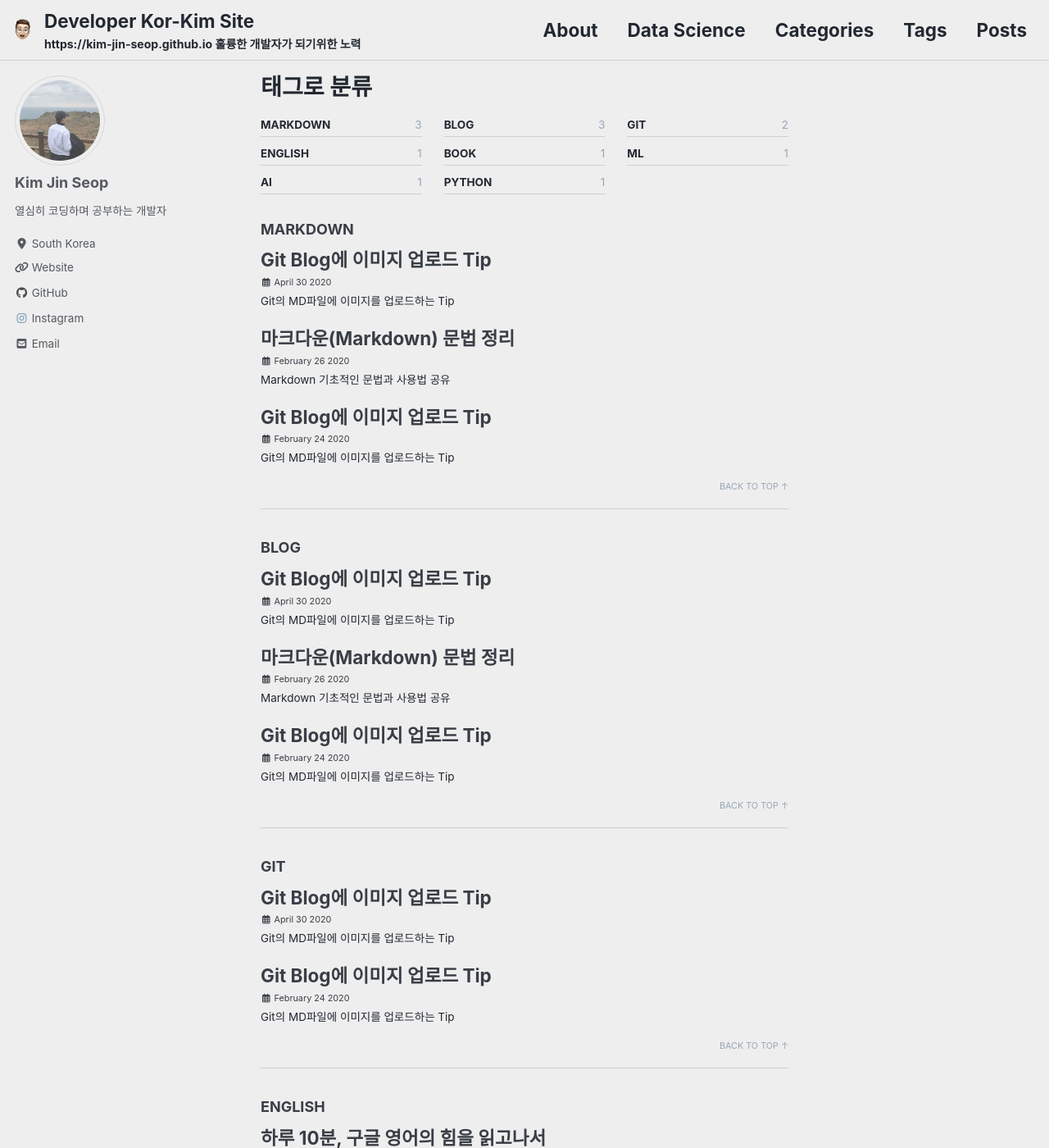
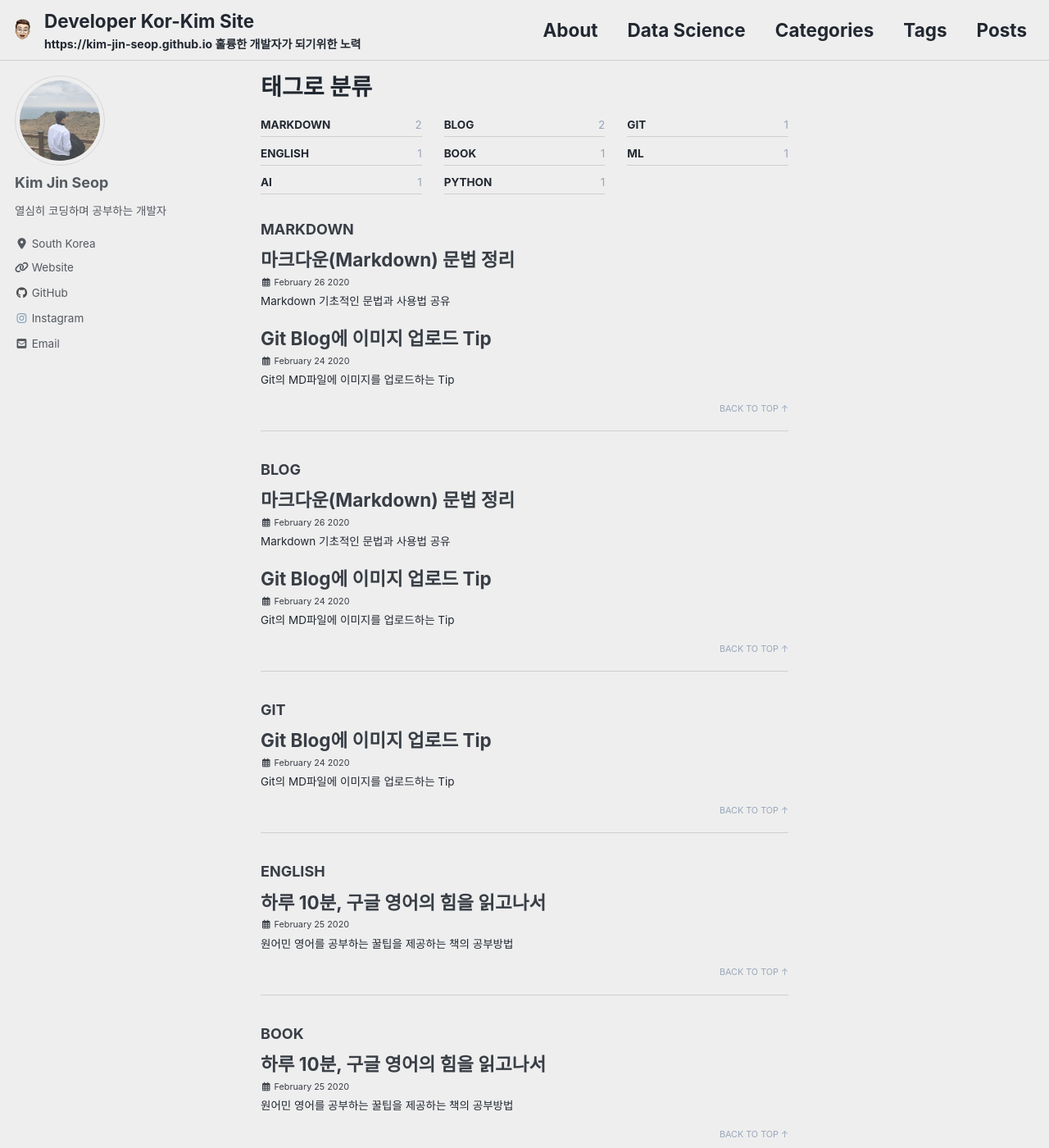
Before and after one commit to kim-jin-seop/kim-jin-seop.github.io, a Jekyll site: the page built from _pages/tag-archive.md, in a window 1280 px wide and 1400 px high. Shown: the whole window at 82% size. Built offline with Jekyll 4.4.1, drawn with Linux system fonts in a browser that asks for light colours; cached includes are drawn as plain includes; nearby versions of some CDN libraries.

Commit message:
Update 2020-04-30-ADsP_1_1.md

```diff
--- a/_posts/2020-04-30-ADsP_1_1.md
+++ b/_posts/2020-04-30-ADsP_1_1.md
@@ -1,12 +1,11 @@
 ---
-title:  "Git Blog에 이미지 업로드 Tip"
-excerpt: "Git의 MD파일에 이미지를 업로드하는 Tip"
-categories:
-    MARKDOWN
+title:  "ADsP 시험준비 1과목 데이터의 이해(1)”
+excerpt: "1과목 데이터의 이해 중 1장 데이터 이해 요약정리"
+categories: ADSP
 tag:
-    - MARKDOWN
-    - GIT
-    - BLOG
+    - CERTIFICATE
+    - DATA
+    - ADSP
 header:
     teaser: https://user-images.githubusercontent.com/33629459/75142234-ff84d500-5735-11ea-81f3-0eef8d9332ec.png
     og_image: https://user-images.githubusercontent.com/33629459/75142234-ff84d500-5735-11ea-81f3-0eef8d9332ec.png
```
